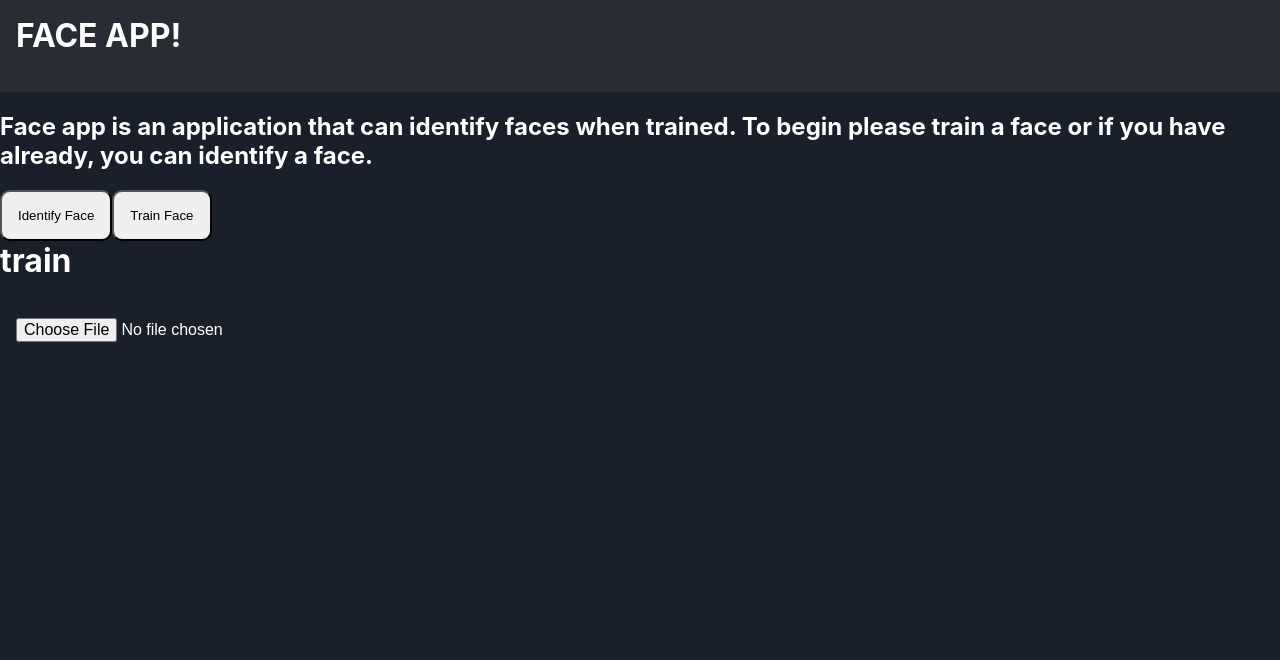
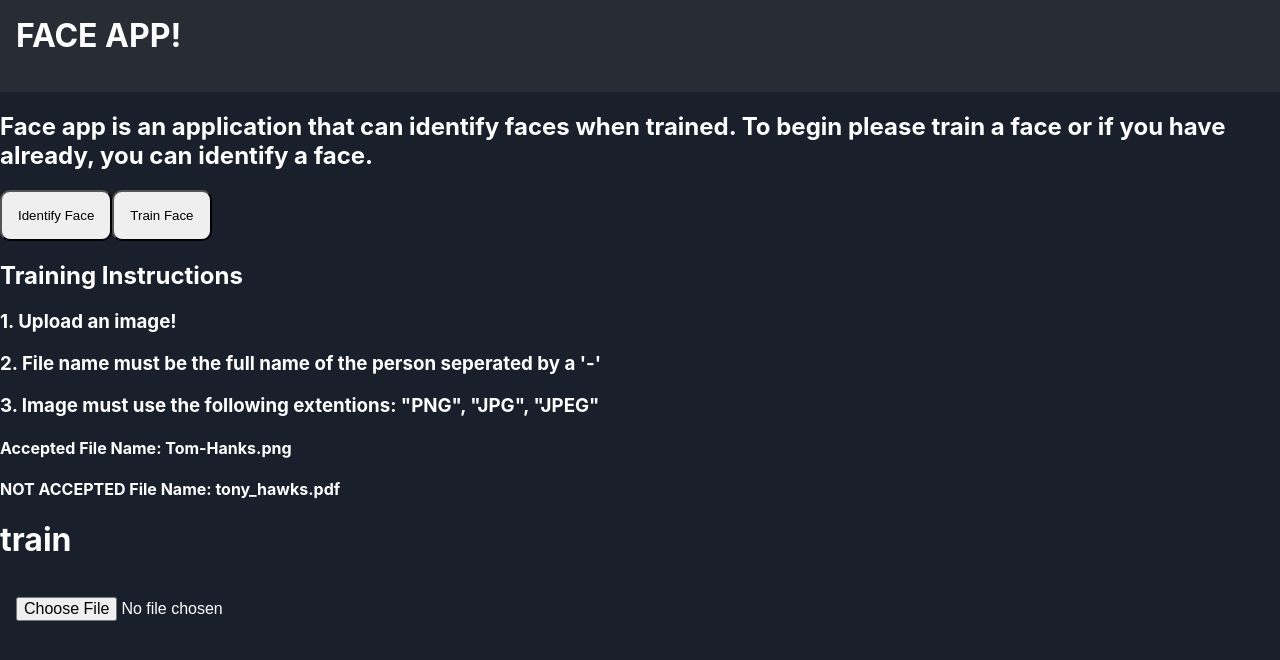
Before and after one commit to etseng02/faceapp, a React (Create React App) app: page / in a window 1280 px wide. Both pictures are taken after a click on the button "Train Face". Shown: the top 660 px of the page. Built offline with nearby package versions, Linux system fonts and the light colour scheme.

Commit message:
Training instructions added

```diff
--- a/src/Screens/HomeScreen.tsx
+++ b/src/Screens/HomeScreen.tsx
@@ -2,6 +2,7 @@ import React, { Fragment, useState } from 'react';
 import { Header } from '../components/Header';
 import UploadImage from '../components/UploadImage'
 import { Button } from '../components/Button';
+import {Instructions} from '../components/instructions'
 
 export const HomeScreen: React.FC = (props) => {
 
@@ -28,9 +29,13 @@ export const HomeScreen: React.FC = (props) => {
         changeUploadMode={changeUploadMode}
       />
 
+      {state.imageUploadMode === 'train' &&
+        <Instructions/>
+      }
+
       {state.imageUploadMode &&
         <Fragment>
-        <h1>{state.imageUploadMode}</h1>
+          <h1>{state.imageUploadMode}</h1>
         <UploadImage
           mode = {state.imageUploadMode}
         />
--- /dev/null
+++ b/src/components/instructions.tsx
@@ -0,0 +1,15 @@
+import React, { Fragment } from 'react'
+
+export const Instructions: React.FC = (props) => {
+
+  return (
+    <Fragment>
+      <h2>Training Instructions</h2>
+      <h3>1. Upload an image!</h3>
+      <h3>2. File name must be the full name of the person seperated by a '-'</h3>
+      <h3>3. Image must use the following extentions: "PNG", "JPG", "JPEG"</h3>
+      <h4>Accepted File Name: Tom-Hanks.png</h4>
+      <h4>NOT ACCEPTED File Name: tony_hawks.pdf</h4>
+    </Fragment>
+  )
+}
```
